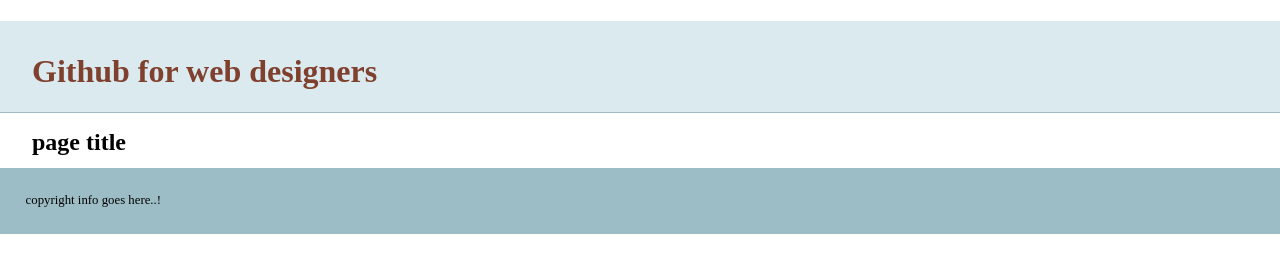
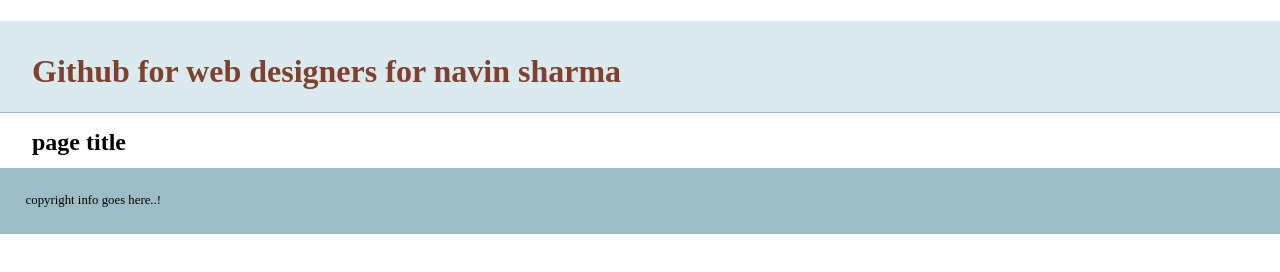
Before and after one commit to navin10sharma/navin, a plain HTML site: page index.html in a window 1280 px wide. Drawn offline with nearby package versions, Linux system fonts and the light colour scheme.

Commit message:
v2
index file updated

```diff
--- a/index.html
+++ b/index.html
@@ -6,7 +6,7 @@
     <head>
         <meta charset="utf-8">
         <meta http-equiv="X-UA-Compatible" content="IE=edge,chrome=1">
-        <title>Learning Github</title>
+        <title>Learning Github with changes</title>
         <meta name="description" content="">
         <meta name="viewport" content="width=device-width">
         <link rel="stylesheet" href="_css/main.css">
@@ -14,7 +14,7 @@
     </head>
     <body>
     <header>
-	<h1>Github for web designers</h1>
+	<h1>Github for web designers for navin sharma</h1>
     </header>
     <nav id="pageNav">
     </nav>
```
